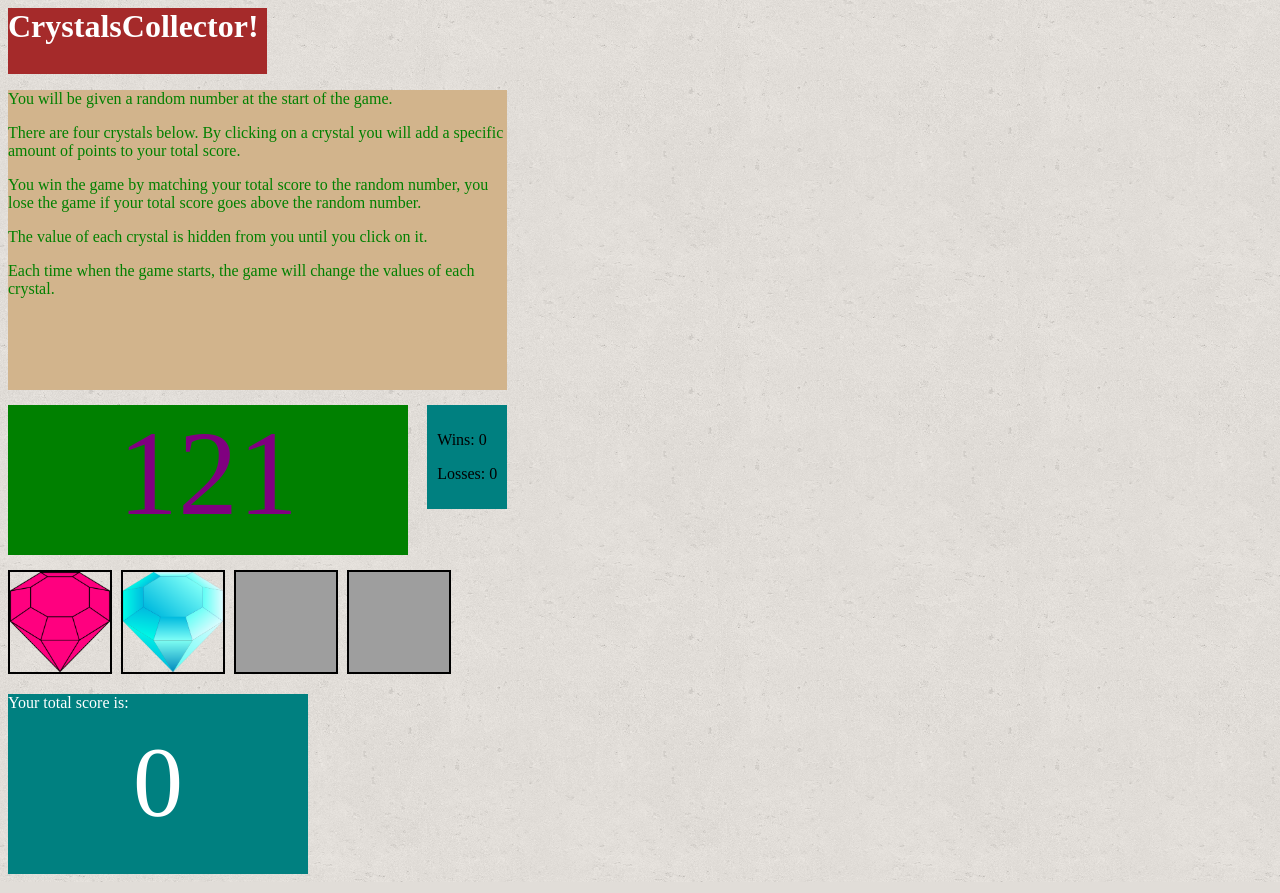
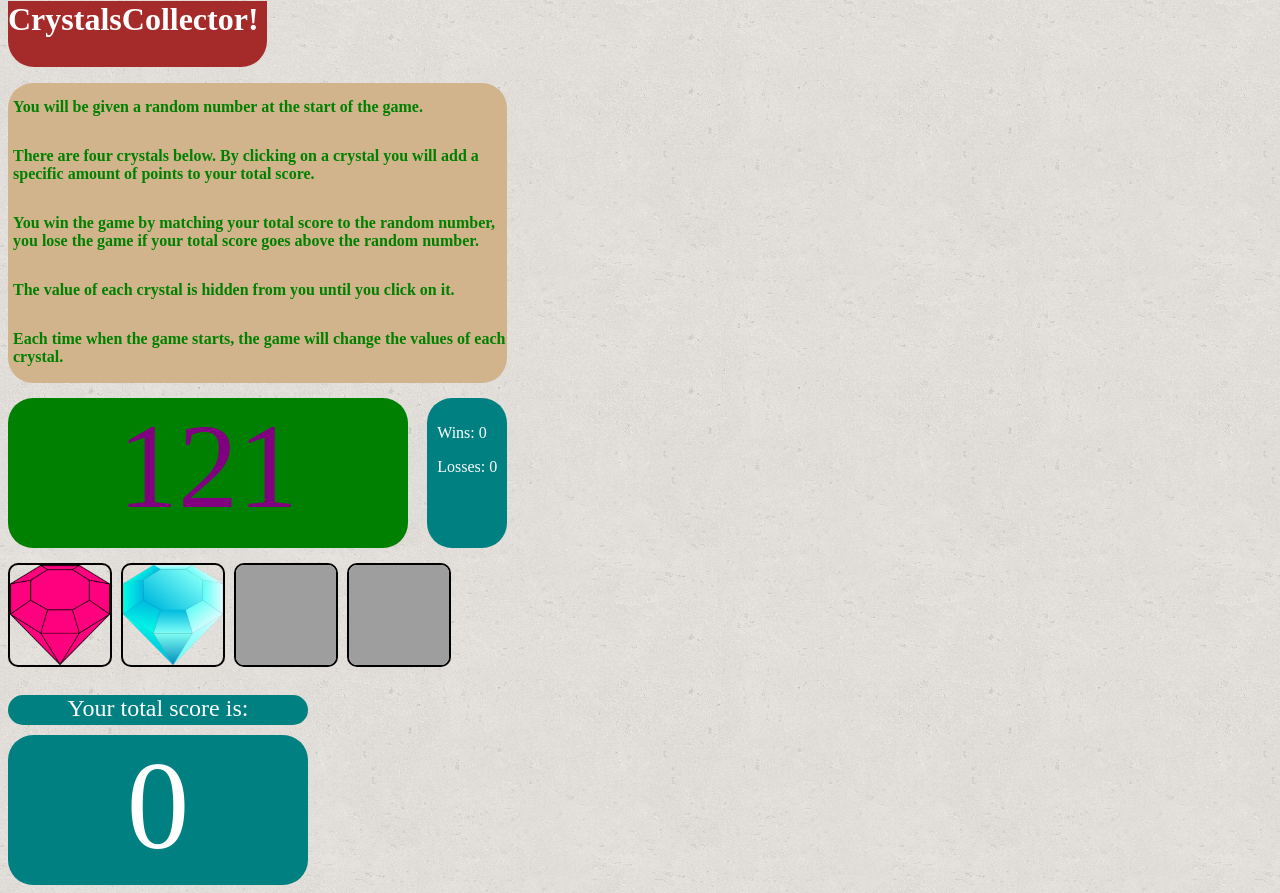
Before and after one commit to rdotchin/week-4-game, a PHP site: page /index.html in a window 1280 px wide. Run offline with PHP 8.4, Linux system fonts and the light colour scheme; grey boxes are pictures that could not be loaded.

Commit message:
final site files

```diff
--- a/assets/css/style.css
+++ b/assets/css/style.css
@@ -1,26 +1,35 @@
 body {
 	max-width: 960px;
+	min-width: 960px;
 	background-image: url("../images/cork-wallet.png");
 }
 
 h1 {
 	color: white;
 	background-color: brown;
-
 }
 
 #heading {
 	background-color: brown;
 	height: 66px;
 	width: 27%;
-	margin-top: -13px;
+	margin-top: -20px;
+	border-radius: 26px;
 }
 
 #instruction {
+	font-weight: bold;
+	font-size: 16px;
 	color: green;
 	background-color: tan;
 	height: 300px;
 	width: 52%;
+	border-radius: 25px;
+}
+
+#instruction p {
+	padding-top: 15px;
+	margin-left: 5px;
 }
 
 #randomNumber {
@@ -32,47 +41,54 @@ h1 {
 	width: 400px;
 	background-color: green;
 	margin-top: 15px;
+	border-radius: 25px;
 }
 
 #scoreboard {
 	float: right;
 	color: black;
 	background-color: teal;
+	height: 130px;
 	margin-right: 48%;
 	margin-top: 15px;
 	padding: 10px;
+	border-radius: 25px;
+	color: white;
 }
 
 #gems {
 	width: 50%;
+}
 
-}
 img {
 	cursor: pointer;
 	display: inline-block;
 	height: 100px;
 	width: 100px;
 	margin-top: 15px;
-
 }
 
 #pinkGem {
 	border: 2px solid black;
+	border-radius: 10px;
 }
 
 #blueGem {
 	border: 2px solid black;
 	margin-left: 5px;
+	border-radius: 10px;
 }
 
 #greenGem {
 	border: 2px solid black;
 	margin-left: 5px;
+	border-radius: 10px;
 }
 
 #rubyGem {
 	border: 2px solid black;
 	margin-left: 5px;
+	border-radius: 10px;
 }
 #totalScore {
 	margin-right: 45%;
@@ -80,13 +96,19 @@ img {
 	background-color:teal;
 	width: 300px;
 	height: 30px;
+	border-radius: 25px;
+	text-align: center;
+	font-size: 24px;
 }
+
 
 #totalNumber {
 	color: white;
 	text-align: center;
-	font-size: 100px;
+	font-size: 125px;
 	background-color:teal;
 	width: 300px;
 	height: 150px;
+	border-radius: 25px;
+	margin-top: 10px;
 }
--- a/index.html
+++ b/index.html
@@ -2,9 +2,13 @@
 <html>
 <head>
 	<title>Crystals Collector</title>
+	<!--reset CSS file-->
 	<link rel="stylesheet" type="text/css" href="assets/css/reset.css">
+	<!--style CSS file-->
 	<link rel="stylesheet" type="text/css" href="assets/css/style.css">
+	<!--jQuery-->
 	<script src="https://code.jquery.com/jquery-2.2.3.js" integrity="sha256-laXWtGydpwqJ8JA+X9x2miwmaiKhn8tVmOVEigRNtP4=" crossorigin="anonymous"></script>
+	<!--javascript file-->
 	<script type="text/javascript" src="assets/javascript/game.js"></script>
 </head>
 
@@ -13,6 +17,8 @@
 	<div id="heading">
 		<h1>CrystalsCollector!</h1>
 	</div>
+
+	<!--Instructions for the game go here-->
 	<div id="instruction">
 		<p>You will be given a random number at the start of the game.</p>
 
@@ -26,15 +32,16 @@
 
 	</div>
 
-<!--This will be the random number the user will try to reach-->
+	<!--This is the number the user will try to reach-->
 	<div id="randomNumber"></div>
 
-<!--This will show the wins and losses for the player-->
+	<!--Scoreboard will show the wins and losses for the player-->
 	<div id="scoreboard">
-	<p>Wins: 0</p>
-	<p>Losses: 0</p>
+		<p id="wins">Wins: 0</p>
+		<p id="loss">Losses: 0</p>
 	</div>
 
+	<!--gems assigned random numbers the user can click to reach the randomNumber-->
 	<div id="gems">
 		<img id="pinkGem" src="assets/images/pinkGem.png">
 		<img id="blueGem" src="assets/images/blueGem.png">
@@ -46,6 +53,7 @@
 		<p>Your total score is:</p>
 	</div>
 
+	<!--Displays the total number from the gems the user has clicked on-->
 	<div id="totalNumber">
 		0
 	</div>
```
Also changed, not shown: assets/javascript/game.js (+30 -44 lines), 2 other files. Lines whose indentation alone changed are shown as unchanged.
